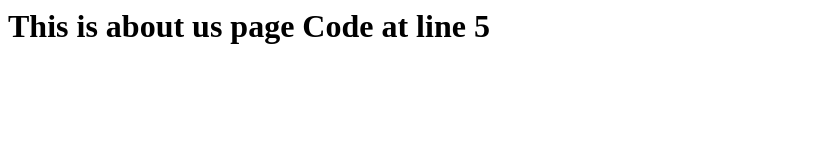
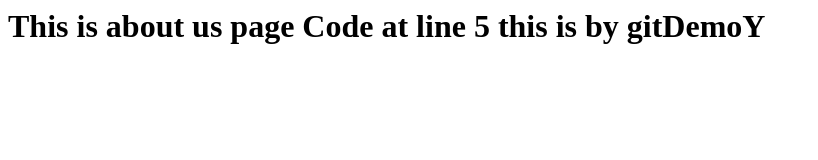
Before and after one commit to rashid0715/GitDemo, a plain HTML site: page about.html in a window 1280 px wide. Shown: the whole page, without its empty margins (0-818 px from the left). Drawn offline with Linux system fonts and the light colour scheme.

Commit message:
About file is committed

```diff
--- a/about.html
+++ b/about.html
@@ -3,6 +3,7 @@
     <body><H1>
         This is about us page
         Code at line 5
+        this is by gitDemoY
 
     </H1></body>
     </html>
```
